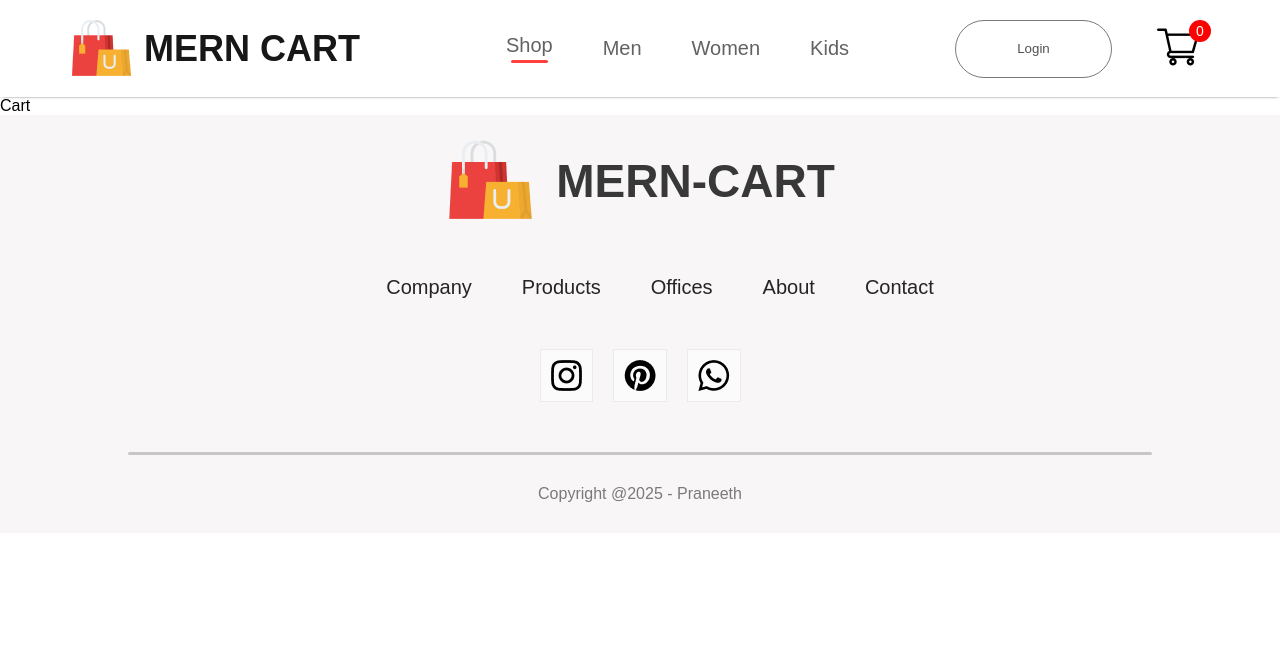
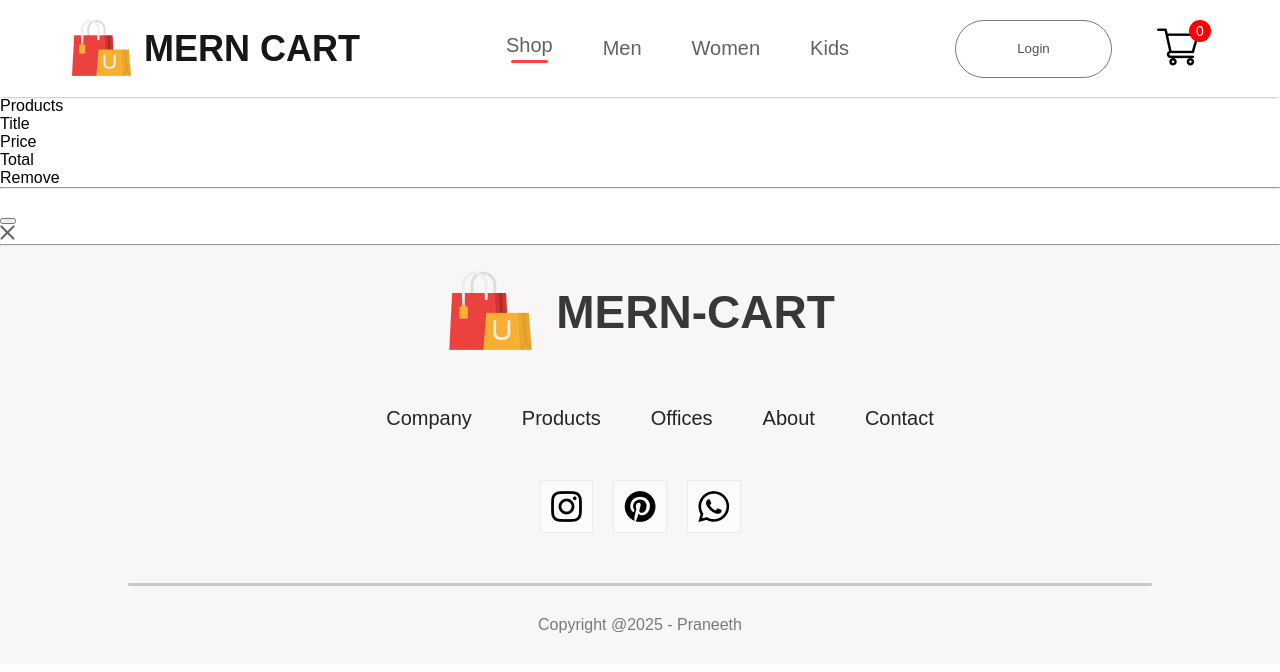
Before and after one commit to PraneethBunny123/MERN-Cart, a React (Vite) app in the folder frontend/: page /cart in a window 1280 px wide. Shown: the top 672 px of the page. Built offline with nearby package versions, Linux system fonts and the light colour scheme.

Commit message:
CartItem outline that will display in the cart page

```diff
--- /dev/null
+++ b/frontend/src/components/CartItem/CartItem.jsx
@@ -0,0 +1,28 @@
+import './CartItem.css'
+import remove_icon from "../../Assets/Frontend_Assets/cart_cross_icon.png"
+
+export default function CartItem() {
+    return (
+        <div className='cart-item'>
+            <div className='cart-item-main'>
+                <p>Products</p>
+                <p>Title</p>
+                <p>Price</p>
+                <p>Total</p>
+                <p>Remove</p>
+            </div>
+            <hr />
+            <div>
+                <div className='cart-item-format'>
+                    <img src='' alt='' className='cart-item-product-icon'/>
+                    <p></p>
+                    <p></p>
+                    <button className='cart-item-quantity'></button>
+                    <p></p>
+                    <img src={remove_icon} alt='' />
+                </div>
+                <hr />
+            </div>
+        </div>
+    )
+}
--- a/frontend/src/components/ProductDisplay/ProductDisplay.jsx
+++ b/frontend/src/components/ProductDisplay/ProductDisplay.jsx
@@ -6,9 +6,7 @@ import { ShopContext } from '../../context/ShopContext'
 import { useParams } from 'react-router-dom'
 
 
-export default function ProductDisplay({image, name, old_price, new_price}) {
-    const {productId} = useParams()
-    // console.log(productId)
+export default function ProductDisplay({id, image, name, old_price, new_price}) {
     const {addToCart} = useContext(ShopContext)
 
     return (
@@ -51,7 +49,7 @@ export default function ProductDisplay({image, name, old_price, new_price}) {
                         <div>XL</div>
                     </div>
                 </div>
-                <button onClick={() => addToCart(productId)}>Add to Cart</button>
+                <button onClick={() => addToCart(id)}>Add to Cart</button>
                 <p className='product-display-right-category'>
                     <span>Category: </span>Women, T-Shirt, Crop Top
                 </p>
--- a/frontend/src/pages/Cart.jsx
+++ b/frontend/src/pages/Cart.jsx
@@ -1,7 +1,9 @@
+import CartItem from "../components/CartItem/CartItem";
+
 export default function Cart() {
     return (
         <div>
-            Cart
+            <CartItem />
         </div>
     )
 }
```
Also changed, not shown: frontend/src/components/CartItem/CartItem.css (added).
